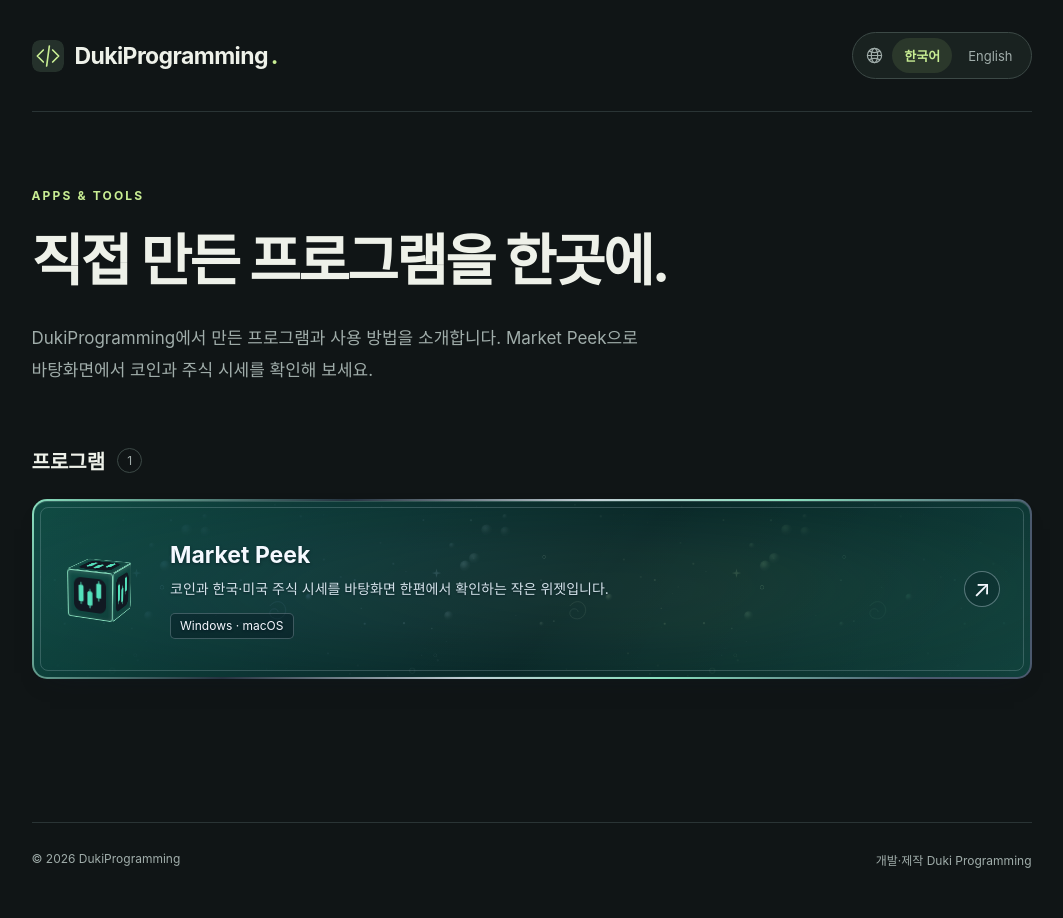
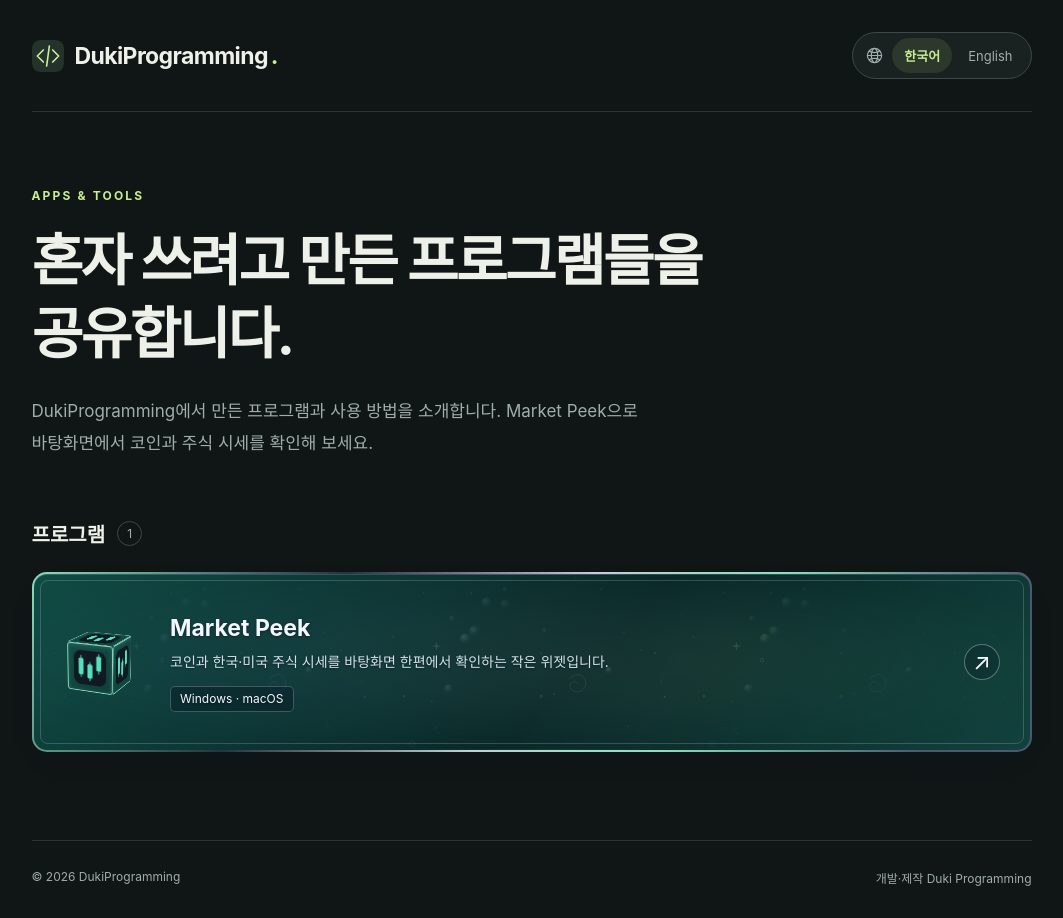
Before and after one commit to Duki-Programming/duki-programming.github.io, a Jekyll site: the page built from index.html, in a window 1280 px wide. Shown: the whole page, without its empty margins (101-1164 px from the left). Built offline with Jekyll 4.4.1, drawn with Linux system fonts in a browser that asks for light colours; some web fonts are replaced.

Commit message:
Update Korean homepage introduction

```diff
--- a/_data/catalog.yml
+++ b/_data/catalog.yml
@@ -1,5 +1,5 @@
 ko:
-  title: 직접 만든 프로그램을 한곳에.
+  title: 혼자 쓰려고 만든 프로그램들을 공유합니다.
   description: DukiProgramming에서 만든 프로그램과 사용 방법을 소개합니다. Market Peek으로 바탕화면에서 코인과 주식 시세를 확인해 보세요.
   section_title: 프로그램
   navigation: 언어 선택
```
